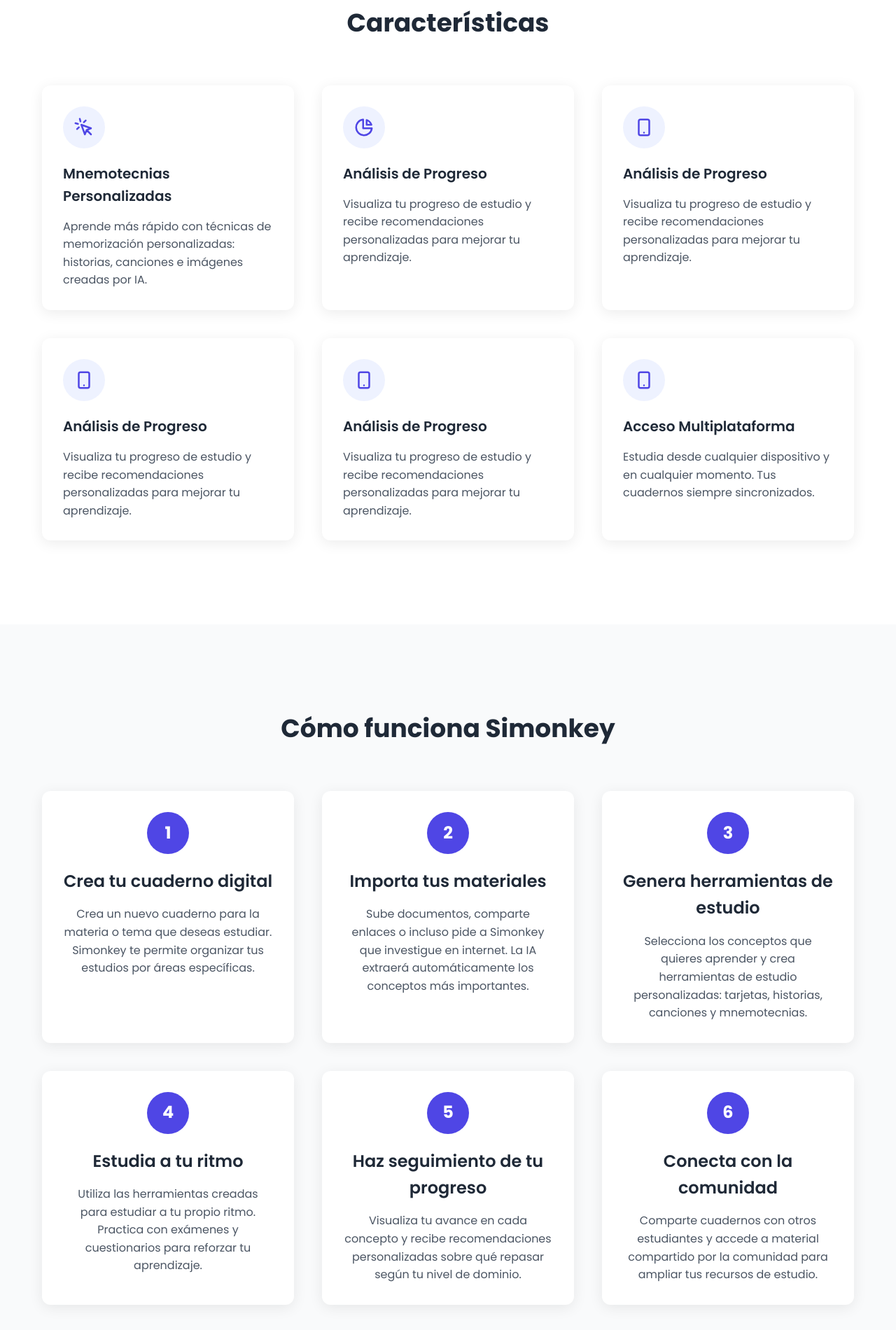
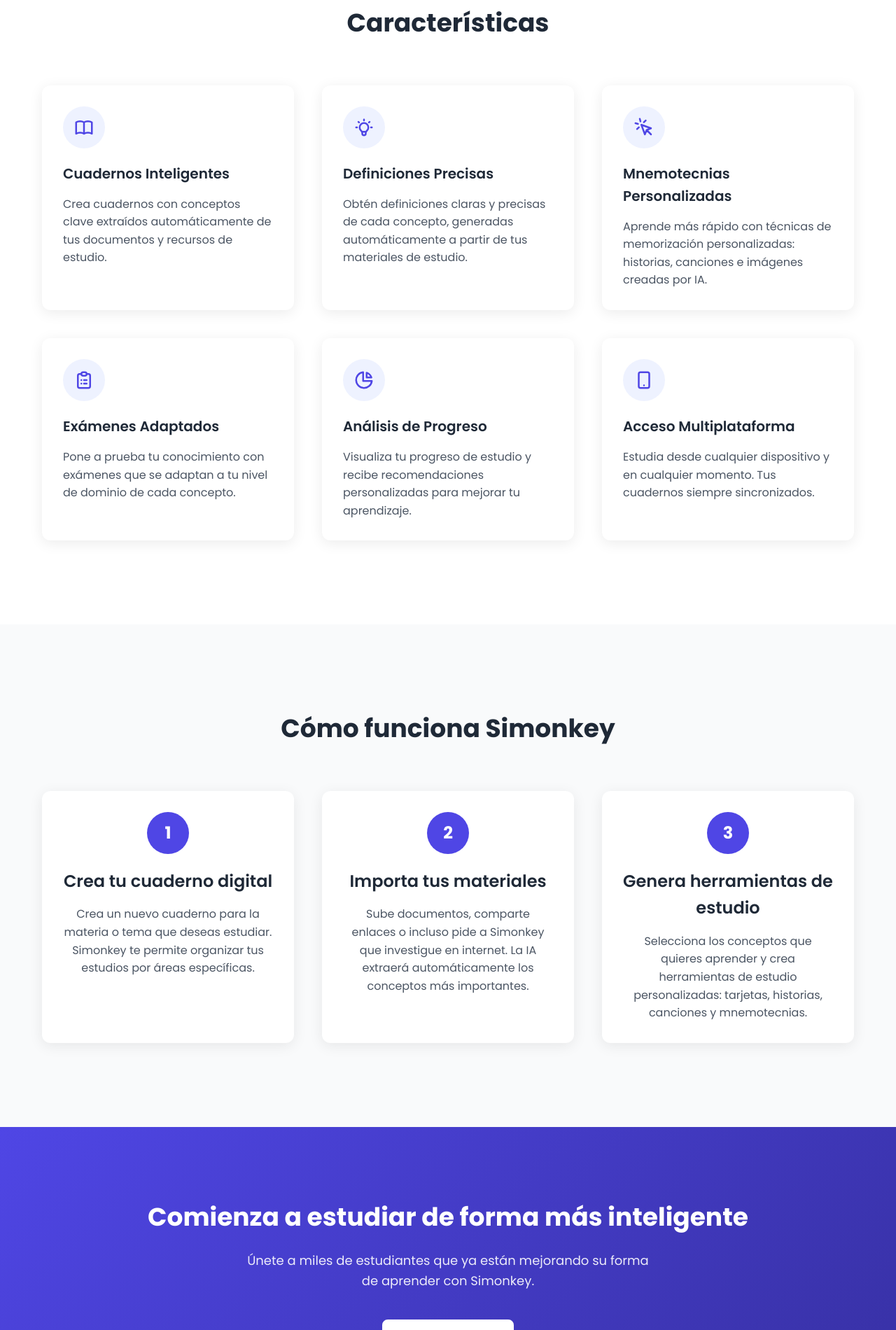
Before and after one commit to rubenelhore/simonkey-react, a React (Vite) app: page / in a window 1280 px wide. Shown: the part 1380-3280 px from the top of the page at 70% size. Built offline with nearby package versions, Linux system fonts and the light colour scheme.

Commit message:
ajustes en pricing

```diff
--- a/src/components/Features.tsx
+++ b/src/components/Features.tsx
@@ -19,13 +19,76 @@
                   strokeLinecap="round"
                   strokeLinejoin="round"
                   strokeWidth="2"
-                  d="M15 15l-2 5L9 9l11 4-5 2zm0 0l5 5M7.188 2.239l.777 2.897M5.136 7.965l-2.898-.777M13.95 4.05l-2.122 2.122m-5.657 5.656l-2.122 2.122"
+                  d="M12 6.253v13m0-13C10.832 5.477 9.246 5 7.5 5S4.168 5.477 3 6.253v13C4.168 18.477 5.754 18 7.5 18s3.332.477 4.5 1.253m0-13C13.168 5.477 14.754 5 16.5 5c1.747 0 3.332.477 4.5 1.253v13C19.832 18.477 18.247 18 16.5 18c-1.746 0-3.332.477-4.5 1.253"
+                />
+              </svg>
+            </div>
+            <h3 className="feature-title">Cuadernos Inteligentes</h3>
+            <p className="feature-description">
+              Crea cuadernos con conceptos clave extraídos automáticamente de tus documentos y recursos de estudio.
+            </p>
+          </div>
+          <div className="feature-card">
+            <div className="feature-icon">
+              <svg
+                xmlns="http://www.w3.org/2000/svg"
+                fill="none"
+                viewBox="0 0 24 24"
+                stroke="currentColor"
+              >
+                <path
+                  strokeLinecap="round"
+                  strokeLinejoin="round"
+                  strokeWidth="2"
+                  d="M9.663 17h4.673M12 3v1m6.364 1.636l-.707.707M21 12h-1M4 12H3m3.343-5.657l-.707-.707m2.828 9.9a5 5 0 117.072 0l-.548.547A3.374 3.374 0 0014 18.469V19a2 2 0 11-4 0v-.531c0-.895-.356-1.754-.988-2.386l-.548-.547z"
+                />
+              </svg>
+            </div>
+            <h3 className="feature-title">Definiciones Precisas</h3>
+            <p className="feature-description">
+              Obtén definiciones claras y precisas de cada concepto, generadas automáticamente a partir de tus materiales de estudio.
+            </p>
+          </div>
+          <div className="feature-card">
+            <div className="feature-icon">
+              <svg
+                xmlns="http://www.w3.org/2000/svg"
+                fill="none"
+                viewBox="0 0 24 24"
+                stroke="currentColor"
+              >
+                <path
+                  strokeLinecap="round"
+                  strokeLinejoin="round"
+                  strokeWidth="2"
+                  d="M15 15l-2 5L9 9l11 4-5 2zm0 0l5 5M7.188 2.239l.777 2.897M5.136 7.965l-2.898-.777M13.95 4.05l-2.122 2.122m-5.657 5.656l-2.12 2.122"
                 />
               </svg>
             </div>
             <h3 className="feature-title">Mnemotecnias Personalizadas</h3>
             <p className="feature-description">
               Aprende más rápido con técnicas de memorización personalizadas: historias, canciones e imágenes creadas por IA.
+            </p>
+          </div>
+          <div className="feature-card">
+            <div className="feature-icon">
+              <svg
+                xmlns="http://www.w3.org/2000/svg"
+                fill="none"
+                viewBox="0 0 24 24"
+                stroke="currentColor"
+              >
+                <path
+                  strokeLinecap="round"
+                  strokeLinejoin="round"
+                  strokeWidth="2"
+                  d="M9 5H7a2 2 0 00-2 2v12a2 2 0 002 2h10a2 2 0 002-2V7a2 2 0 00-2-2h-2M9 5a2 2 0 002 2h2a2 2 0 002-2M9 5a2 2 0 012-2h2a2 2 0 012 2m-3 7h3m-3 4h3m-6-4h.01M9 16h.01"
+                />
+              </svg>
+            </div>
+            <h3 className="feature-title">Exámenes Adaptados</h3>
+            <p className="feature-description">
+              Pone a prueba tu conocimiento con exámenes que se adaptan a tu nivel de dominio de cada concepto.
             </p>
           </div>
           <div className="feature-card">
@@ -71,69 +134,6 @@
                 />
               </svg>
             </div>
-            <h3 className="feature-title">Análisis de Progreso</h3>
-            <p className="feature-description">
-              Visualiza tu progreso de estudio y recibe recomendaciones personalizadas para mejorar tu aprendizaje.
-            </p>
-          </div>
-          <div className="feature-card">
-            <div className="feature-icon">
-              <svg
-                xmlns="http://www.w3.org/2000/svg"
-                fill="none"
-                viewBox="0 0 24 24"
-                stroke="currentColor"
-              >
-                <path
-                  strokeLinecap="round"
-                  strokeLinejoin="round"
-                  strokeWidth="2"
-                  d="M12 18h.01M8 21h8a2 2 0 002-2V5a2 2 0 00-2-2H8a2 2 0 00-2 2v14a2 2 0 002 2z"
-                />
-              </svg>
-            </div>
-            <h3 className="feature-title">Análisis de Progreso</h3>
-            <p className="feature-description">
-              Visualiza tu progreso de estudio y recibe recomendaciones personalizadas para mejorar tu aprendizaje.
-            </p>
-          </div>
-          <div className="feature-card">
-            <div className="feature-icon">
-              <svg
-                xmlns="http://www.w3.org/2000/svg"
-                fill="none"
-                viewBox="0 0 24 24"
-                stroke="currentColor"
-              >
-                <path
-                  strokeLinecap="round"
-                  strokeLinejoin="round"
-                  strokeWidth="2"
-                  d="M12 18h.01M8 21h8a2 2 0 002-2V5a2 2 0 00-2-2H8a2 2 0 00-2 2v14a2 2 0 002 2z"
-                />
-              </svg>
-            </div>
-            <h3 className="feature-title">Análisis de Progreso</h3>
-            <p className="feature-description">
-              Visualiza tu progreso de estudio y recibe recomendaciones personalizadas para mejorar tu aprendizaje.
-            </p>
-          </div>
-          <div className="feature-card">
-            <div className="feature-icon">
-              <svg
-                xmlns="http://www.w3.org/2000/svg"
-                fill="none"
-                viewBox="0 0 24 24"
-                stroke="currentColor"
-              >
-                <path
-                  strokeLinecap="round"
-                  strokeLinejoin="round"
-                  strokeWidth="2"
-                  d="M12 18h.01M8 21h8a2 2 0 002-2V5a2 2 0 00-2-2H8a2 2 0 00-2 2v14a2 2 0 002 2z"
-                />
-              </svg>
-            </div>
             <h3 className="feature-title">Acceso Multiplataforma</h3>
             <p className="feature-description">
               Estudia desde cualquier dispositivo y en cualquier momento. Tus cuadernos siempre sincronizados.
--- a/src/components/HowItWorks.tsx
+++ b/src/components/HowItWorks.tsx
@@ -34,33 +34,6 @@
               </p>
             </div>
           </div>
-          <div className="step">
-            <div className="step-number">4</div>
-            <div className="step-content">
-              <h3 className="step-title">Estudia a tu ritmo</h3>
-              <p className="step-description">
-                Utiliza las herramientas creadas para estudiar a tu propio ritmo. Practica con exámenes y cuestionarios para reforzar tu aprendizaje.
-              </p>
-            </div>
-          </div>
-          <div className="step">
-            <div className="step-number">5</div>
-            <div className="step-content">
-              <h3 className="step-title">Haz seguimiento de tu progreso</h3>
-              <p className="step-description">
-                Visualiza tu avance en cada concepto y recibe recomendaciones personalizadas sobre qué repasar según tu nivel de dominio.
-              </p>
-            </div>
-          </div>
-          <div className="step">
-            <div className="step-number">6</div>
-            <div className="step-content">
-              <h3 className="step-title">Conecta con la comunidad</h3>
-              <p className="step-description">
-                Comparte cuadernos con otros estudiantes y accede a material compartido por la comunidad para ampliar tus recursos de estudio.
-              </p>
-            </div>
-          </div>
         </div>
       </div>
     </section>
```
Also changed, not shown: src/pages/Pricing.tsx (+44 -9 lines).
